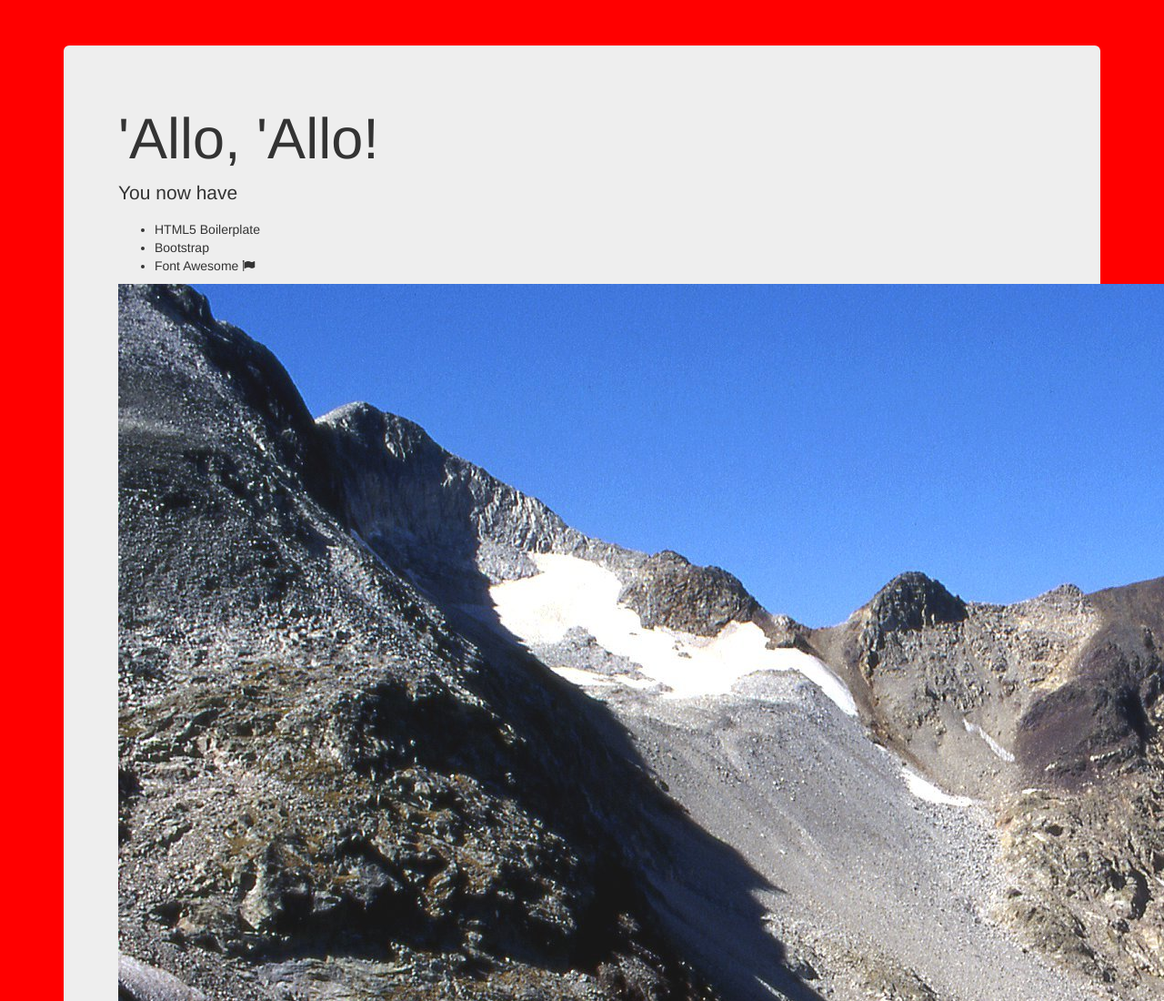
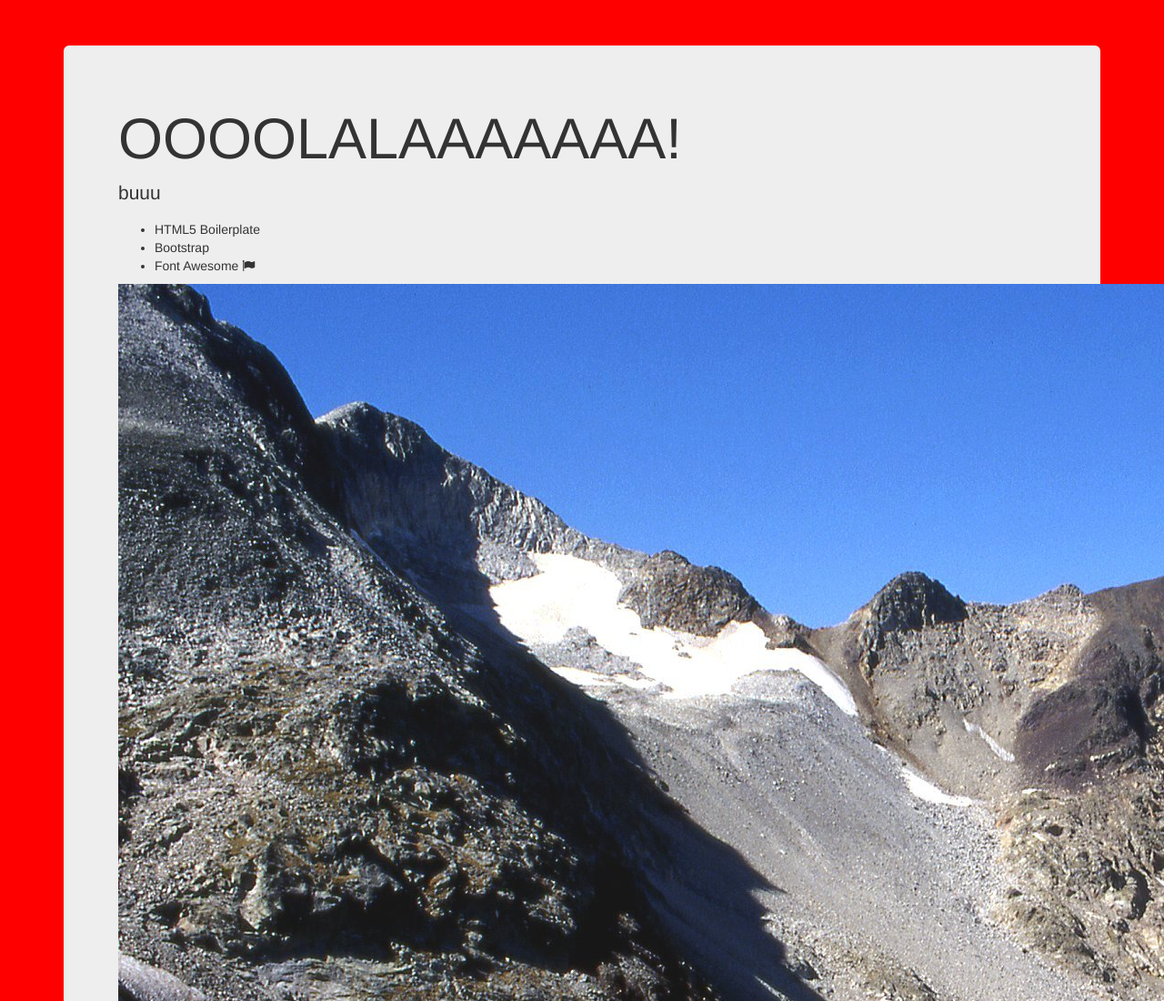
Before and after one commit to anchelote/borrame, a website: page app/index.html in a window 1280 px wide. Shown: the top 1100 px of the page at 91% size. Drawn offline with nearby package versions, Linux system fonts and the light colour scheme.

Commit message:
Proyecto 1 webprueba
modificacion para probar

pues he cambiado un poco el index solo por probar lo que pasa

```diff
--- a/app/index.html
+++ b/app/index.html
@@ -18,8 +18,8 @@
   <body>
     <div class="container">
       <div class="jumbotron">
-        <h1>'Allo, 'Allo!</h1>
-        <p>You now have</p>
+        <h1>OOOOLALAAAAAAA!</h1>
+        <p>buuu</p>
         <ul>
           <li>HTML5 Boilerplate</li>
           <li>Bootstrap</li>
```
